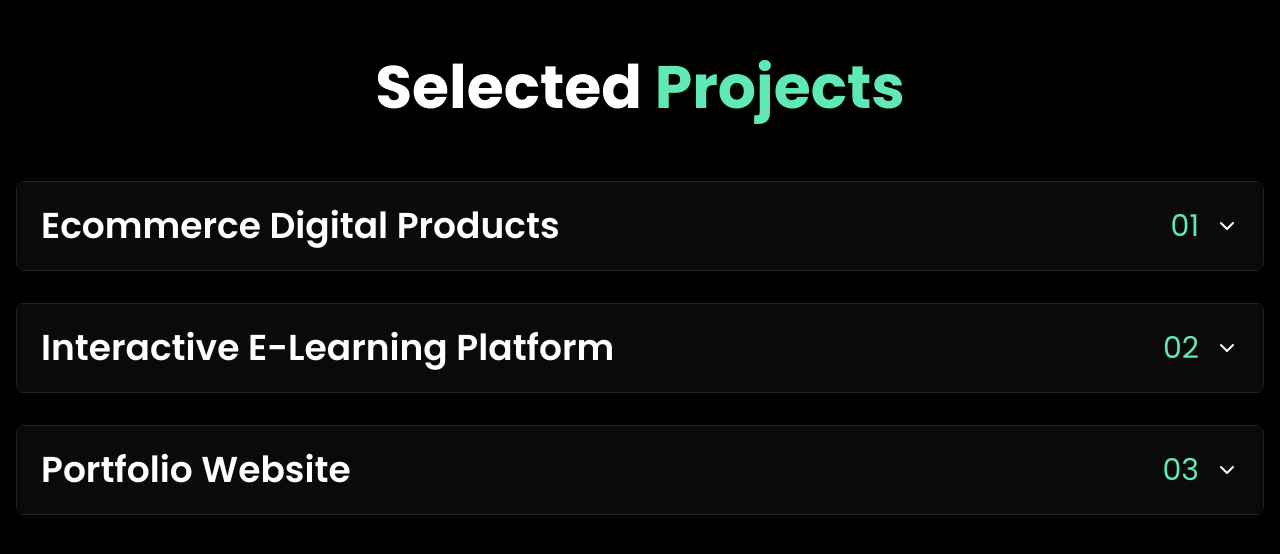
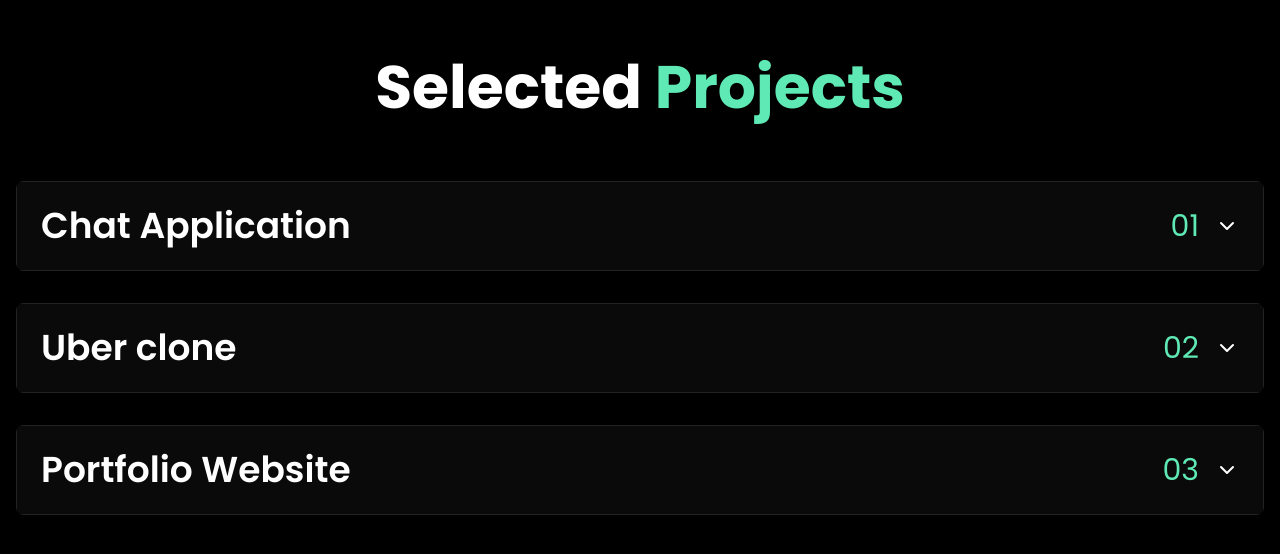
Before and after one commit to Sandeep-cloud331/portfolioSite, a React (Vite) app: page / in a window 1280 px wide. Shown: the part 2118-2672 px from the top of the page. Built offline with nearby package versions, Linux system fonts and the light colour scheme.

Commit message:
my stack and projects github

```diff
--- a/src/App.tsx
+++ b/src/App.tsx
@@ -1,12 +1,14 @@
 import Hero from "./pages/hero.tsx";
 import { About } from "./pages/about.tsx";
 import { Portfolio } from "./pages/portfolio.tsx";
+import { Stack } from "./pages/stack.tsx";
 function App() {
   return (
     <>
       <Hero />
       <About />
       <Portfolio />
+      <Stack />
     </>
   )
 }
--- a/src/pages/portfolio.tsx
+++ b/src/pages/portfolio.tsx
@@ -10,20 +10,20 @@
 
 const projects = [
   {
-    title: "Ecommerce Digital Products",
-    desc: "Lorem ipsum dolor sit amet, consectetur adipiscing elit. Sed do eiusmod tempor incididunt ut labore et dolore magna aliqua.",
+    title: "Chat Application",
+    desc: "Built a real-time Chat Application using the MERN stack (MongoDB, Express.js, React, Node.js) with Socket.io for instant messaging. Features include user authentication, one-on-one and a responsive UI. The app ensures seamless communication with an efficient WebSocket architecture",
     devstack: "MongoDB, Express, React, Node.js",
     link: "#",
-    git: "#",
+    git: "https://github.com/Sandeep-cloud331/chat-app",
     src: proj1,
     type: "fullstack",
   },
   {
-    title: "Interactive E-Learning Platform",
-    desc: "Lorem ipsum dolor sit amet, consectetur adipiscing elit. Sed do eiusmod tempor incididunt ut labore et dolore magna aliqua.",
-    devstack: "NextJs",
+    title: "Uber clone",
+    desc: "Developed an Uber-like ride-booking platform using the MERN stack with Google Maps API integration. The app includes user authentication, ride requests, fare estimation, driver-rider matching Designed for a smooth UI/UX experience with dynamic updates for both drivers and passengers",
+    devstack: "MERN",
     link: "#",
-    git: "#",
+    git: "https://github.com/Sandeep-cloud331/uber-clone",
     src: proj2,
     type: "frontend",
   },
@@ -32,7 +32,7 @@
     desc: "Lorem ipsum dolor sit amet, consectetur adipiscing elit. Sed do eiusmod tempor incididunt ut labore et dolore magna aliqua.",
     devstack: "React, Tailwind",
     link: "#",
-    git: "#",
+    git: "https://github.com/Sandeep-cloud331/portfolioSite",
     src: proj3,
     type: "frontend",
   },
--- /dev/null
+++ b/src/pages/stack.tsx
@@ -0,0 +1,77 @@
+import { useEffect, useState, useRef } from "react";
+import { SiTailwindcss, SiFramer, SiReact, SiNodedotjs,SiStripe } from "react-icons/si";
+// import { FaLemon } from "react-icons/fa";
+import { motion, useAnimation } from "framer-motion";
+
+const stackItems = [
+  { id: 1, name: "React", icon: <SiReact size={100} />, color: "text-emerald-200" },
+  { id: 3, name: "Tailwind CSS", icon: <SiTailwindcss size={100} />, color: "text-emerald-200" },
+  { id: 3, name: "Framer", icon: <SiFramer size={100} />, color: "text-emerald-200" },
+  { id: 4, name: "Node.js", icon: <SiNodedotjs size={100} />, color: "text-emerald-200" },
+  { id: 5, name: "Stripe", icon: <SiStripe size={100} />, color: "text-emerald-200" },
+];
+
+
+export const Stack = () => {
+  const controls = useAnimation();
+  const ref = useRef(null);
+  const [inView, setInView] = useState(false);
+
+  useEffect(() => {
+    const observer = new IntersectionObserver(
+      ([entry]) => {
+        setInView(entry.isIntersecting);
+      },
+      { threshold: 0.1 }
+    );
+
+    if (ref.current) {
+      observer.observe(ref.current);
+    }
+
+    return () => {
+      if (ref.current) {
+        observer.unobserve(ref.current);
+      }
+    };
+  }, []);
+
+  useEffect(() => {
+    if (inView) {
+      controls.start("visible");
+    } else {
+      controls.start("hidden");
+    }
+  }, [inView, controls]);
+
+  return (
+    <section className="py-24 md:py-64 max-w-[1200px] mx-auto text-center" id="stack">
+      <h2 className="text-7xl text-gray-100 font-bold mb-20">My Stack</h2>
+      <div className="flex flex-wrap justify-center gap-8" ref={ref}>
+        {stackItems.map((item, index) => (
+          <motion.div
+            key={item.id}
+            custom={index}
+            initial="hidden"
+            animate={controls}
+            variants={{
+              hidden: (index) => ({
+                opacity: 0,
+                y: index % 2 === 0 ? -100 : 100,
+              }),
+              visible: {
+                opacity: 1,
+                y: 0,
+                transition: { duration: 1.5 },
+              },
+            }}
+            className="bg-white/10 flex flex-col items-center justify-center w-[200px] h-[200px] rounded-xl p-4 shadow-lg hover:shadow-2xl transition-shadow duration-300"
+          >
+            <div className={`mb-4 ${item.color}`}>{item.icon}</div>
+            <p className="text-white/20 text-xl">{item.name}</p>
+          </motion.div>
+        ))}
+      </div>
+    </section>
+  );
+};
```
